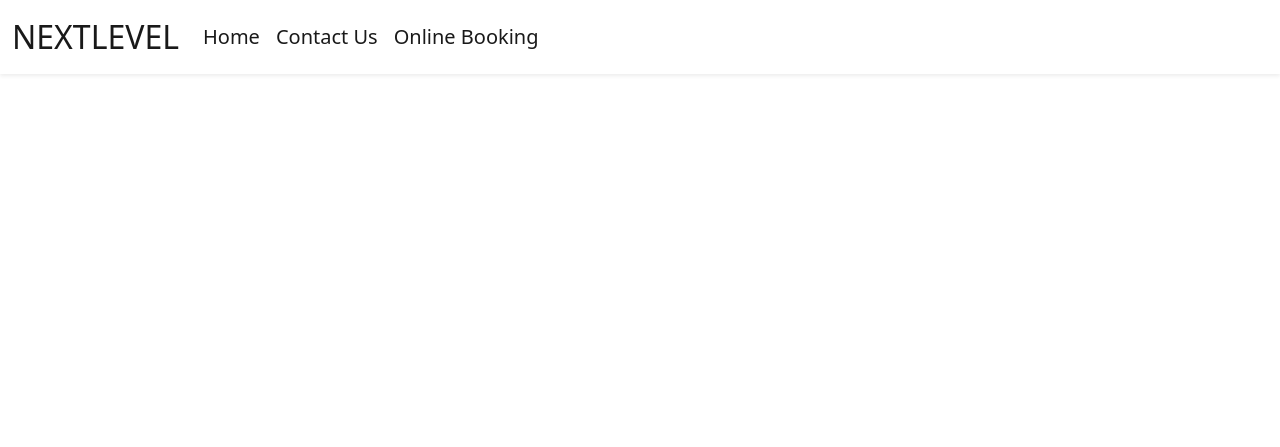
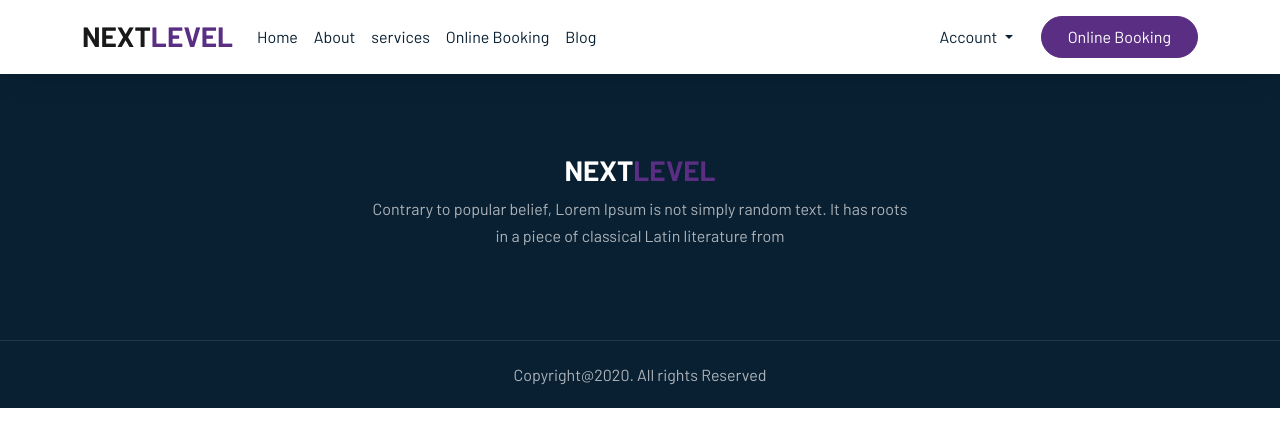
Before and after one commit to Mahsak89/studio10, a Django app: page / in a window 1280 px wide. Shown: the top 447 px of the page. Run offline with Django 3.2, Linux system fonts and the light colour scheme.

Commit message:
added navbar base.html style.css massages booking ability and page

```diff
--- a/booking/urls.py
+++ b/booking/urls.py
@@ -1,6 +1,7 @@
 from django.urls import path
-from .views import IndexView
+from .views import IndexView, BookingView
 
 urlpatterns = [
     path('', IndexView.as_view(), name='index'),
+    path('booking/', BookingView.as_view(), name='booking'),
 ]
--- a/booking/views.py
+++ b/booking/views.py
@@ -8,3 +8,47 @@ from django.urls import reverse_lazy
 
 class IndexView(TemplateView):
     template_name = "index.html"
+
+
+class BookingView(View):
+    template_name = "booking.html"
+    weekdays = []
+    validate_weekdays = []
+
+    def get(self, request):
+        today = datetime.now()
+        self.weekdays = self.validWeekday(22)
+        self.validate_weekdays = self.isWeekdayValid(self.weekdays)
+        return render(request, self.template_name, {
+            'weekdays': self.weekdays,
+            'validateWeekdays': self.validate_weekdays,
+        })
+
+    def post(self, request):
+        service = request.POST.get('service')
+        day = request.POST.get('day')
+        if not service:
+            messages.success(request, "Please Select A Service!")
+            return redirect('booking')
+
+        request.session['day'] = day
+        request.session['service'] = service
+        return redirect('bookingSubmit')
+
+    def validWeekday(self, days):
+        # Loop days you want in the next 21 days:
+        today = datetime.now()
+        weekdays = []
+        for i in range(0, days):
+            x = today + timedelta(days=i)
+            y = x.strftime('%A')
+            if y == 'Monday' or y == 'Saturday' or y == 'Wednesday':
+                weekdays.append(x.strftime('%Y-%m-%d'))
+        return weekdays
+
+    def isWeekdayValid(self, x):
+        validateWeekdays = []
+        for j in x:
+            if Appointment.objects.filter(day=j).count() < 10:
+                validateWeekdays.append(j)
+        return validateWeekdays
--- /dev/null
+++ b/static/css/style.css
@@ -0,0 +1,140 @@
+@import url('https://fonts.googleapis.com/css2?family=Barlow:wght@400;500;600;700&display=swap');
+
+:root {
+    --brand: #592E83;
+    --dark: #092032;
+    --body: #516171;
+    --border: rgba(0, 0, 0, 0.08);
+    --shadow: 0px 6px 30px rgba(0, 0, 0, 0.08);
+
+}
+
+body {
+    font-family: "Barlow", sans-serif;
+    color: var(--body);
+    line-height: 1.7;
+}
+
+h1,
+h2,
+h3,
+h4,
+h5,
+h6,
+.display-1,
+.display-2,
+.display-3,
+.display-4 {
+    font-weight: 700;
+    color: var(--dark);
+}
+
+a {
+    color: var(--dark);
+    transition: all 0.4s ease;
+    font-weight: 500;
+}
+
+section {
+    padding-top: 80px;
+    padding-bottom: 80px;
+}
+
+a:hover {
+    color: var(--brand);
+}
+
+/*Navbar*/
+.navbar {
+    box-shadow: var(--shadow);
+
+
+}
+
+.navbar .navbar-nav .nav-link {
+    color: var(--dark);
+}
+
+.navbar .navbar-nav .nav-link:hover {
+    color: var(--brand);
+}
+
+.navbar .navbar-nav .nav-link.active {
+    color: #8b61b5;
+}
+
+.navbar-brand {
+    font-size: 28px;
+    font-weight: 700;
+}
+
+.navbar-brand .brand-color-logo {
+    color: var(--brand);
+}
+
+.btn {
+    padding: 8px 26px;
+    border-radius: 40px;
+    margin-left: 20px;
+}
+
+.btn-brand {
+    border-color: var(--brand);
+    background-color: var(--brand);
+    color: #fff;
+}
+
+.btn-brand:hover {
+    background-color: #4c2176;
+    border-color: #4c2176;
+    color: #fff;
+}
+
+.navbar-toggler,
+.navbar-toggler:focus,
+.navbar-toggler:active,
+.navbar-toggler-icon:focus {
+    outline: none;
+    border: none;
+    box-shadow: none;
+}
+
+/*Footer*/
+footer {
+    background: linear-gradient(0deg, rgba(8, 32, 50, 0.9), rgba(8, 32, 50, 0.9)), #082032;
+    ;
+    background-size: cover;
+    background-position: center;
+    background-repeat: no-repeat;
+}
+
+footer .footer-top {
+    padding-top: 80px;
+    padding-bottom: 40px;
+}
+
+.footer-bottom {
+    border-top: 1px solid rgba(255, 255, 255, 0.1);
+    padding-bottom: 20px;
+    padding-top: 20px;
+}
+
+footer .navbar-brand {
+    color: #fff;
+}
+
+footer p {
+    color: #ADB3B9;
+}
+
+footer .social-icons a {
+    width: 50px;
+    height: 50px;
+    font-size: 20px;
+    margin-left: 4px;
+    margin-right: 4px;
+}
+
+select.form-select option:hover {
+    background-color: red;
+}
--- a/templates/base.html
+++ b/templates/base.html
@@ -13,15 +13,16 @@
       integrity="sha384-iYQeCzEYFbKjA/T2uDLTpkwGzCiq6soy8tYaI1GyVh/UjpbCx/TYkiZhlZB6+fzT"
       crossorigin="anonymous"
     />
+    <link rel="stylesheet" href="{% static 'css/style.css' %}" />
   </head>
 
   <body>
-    <header>
-      <nav class="navbar bg-white navbar-white navbar-expand-lg shadow-sm">
-        <div class="container-fluid">
-          <a class="navbar-brand cHover cGreen fs-2" href="{% url 'index' %}">
-            NEXTLEVEL
-          </a>
+    <!--Navbar-->
+    <nav class="navbar navbar-expand-lg bg-body-tertiary navbar-fixed-top">
+      <div class="container">
+        <a class="navbar-brand" href="{% url 'index' %}"
+          >NEXT<span class="brand-color-logo">LEVEL</span></a
+        >
         <button
           class="navbar-toggler"
           type="button"
@@ -34,26 +35,54 @@
           <span class="navbar-toggler-icon"></span>
         </button>
         <div class="collapse navbar-collapse" id="navbarSupportedContent">
-            <ul class="navbar-nav mb-2 mb-lg-0 fs-5">
+          <ul class="navbar-nav me-auto mb-2 mb-lg-0">
             <li class="nav-item">
-                <a
-                  class="nav-link active cHover"
-                  aria-current="page"
-                  href="{% url 'index' %}"
+              <a class="nav-link" aria-current="page" href="{% url 'index' %}"
                 >Home</a
               >
             </li>
             <li class="nav-item">
-                <a class="nav-link active cHover" href="#contact">Contact Us</a>
+              <a class="nav-link" href="#">About</a>
             </li>
             <li class="nav-item">
-                <a class="nav-link active cHover" href="">Online Booking</a>
+              <a class="nav-link" href="#">services</a>
+            </li>
+            <li class="nav-item">
+              <a class="nav-link" href="{% url 'booking' %}">Online Booking</a>
+            </li>
+
+            <li class="nav-item">
+              <a class="nav-link" href="#blog">Blog</a>
             </li>
           </ul>
+
+          <ul class="navbar-nav ms-auto mb-2 mb-lg-0">
+            <li class="nav-item dropdown">
+              <a
+                class="nav-link dropdown-toggle"
+                href="#"
+                role="button"
+                data-bs-toggle="dropdown"
+                aria-expanded="false"
+              >
+                <img src="" />
+                Account
+              </a>
+              <ul class="dropdown-menu">
+                <li><a class="dropdown-item" href="#">Login</a></li>
+                <li>
+                  <hr class="dropdown-divider" />
+                </li>
+                <li><a class="dropdown-item" href="#">Register</a></li>
+              </ul>
+            </li>
+          </ul>
+          <a href="{% url 'booking' %}" class="btn btn-brand" role="button"
+            >Online Booking</a
+          >
         </div>
       </div>
     </nav>
-
     <!--Messages Start-->
     {% if messages %} {% for message in messages %}
     <div
@@ -70,9 +99,35 @@
     </div>
     {% endfor %} {% endif %}
     <!--Messages End-->
-    </header>
 
     {% block body %} {% endblock %}
+    <!--footer-->
+    <footer>
+      <div class="footer-top text-center">
+        <div class="container">
+          <div class="row justify-content-center">
+            <div class="col-lg-6 text-center">
+              <h4 class="navbar-brand">
+                NEXT<span class="brand-color-logo">LEVEL</span>
+              </h4>
+              <p>
+                Contrary to popular belief, Lorem Ipsum is not simply random
+                text. It has roots in a piece of classical Latin literature from
+              </p>
+              <div class="col-auto social-icons">
+                <a href="#"><i class="bx bxl-facebook"></i></a>
+                <a href="#"><i class="bx bxl-twitter"></i></a>
+                <a href="#"><i class="bx bxl-instagram"></i></a>
+                <a href="#"><i class="bx bxl-pinterest"></i></a>
+              </div>
+            </div>
+          </div>
+        </div>
+      </div>
+      <div class="footer-bottom text-center">
+        <p class="mb-0">Copyright@2020. All rights Reserved</p>
+      </div>
+    </footer>
 
     <!-- JavaScript Bundle with Popper -->
     <script
```
Also changed, not shown: templates/booking.html (added, +37 -0 lines). Lines whose indentation alone changed are shown as unchanged.
